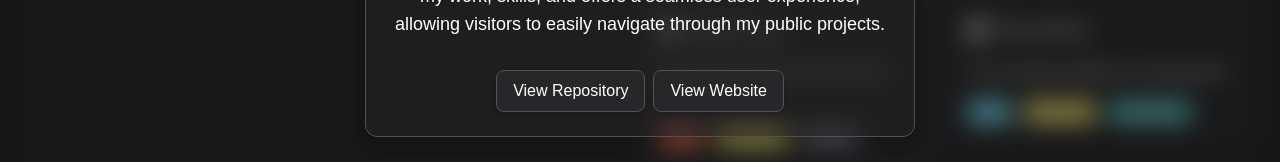
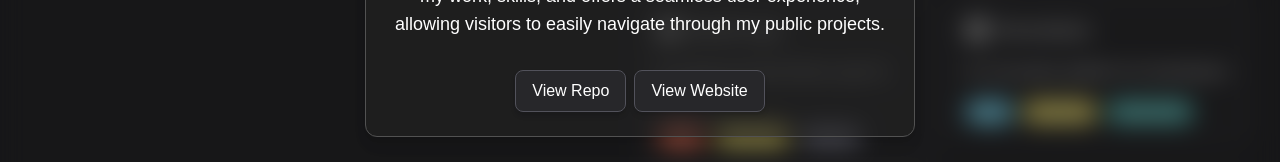
Before and after one commit to prodbyeagle/portfolio2, a React (Create React App) app: page / in a window 1280 px wide. Both pictures are taken after a click on the element 790 px from the left and 183 px from the top of the page. Shown: the part 461-623 px from the top of the page. Built offline with nearby package versions, Linux system fonts and the light colour scheme; grey boxes are pictures that could not be loaded; the HTML template or start-up script is replaced by a standard one.

Commit message:
Renamed Repo

```diff
--- a/src/components/ProjectCard.tsx
+++ b/src/components/ProjectCard.tsx
@@ -88,7 +88,7 @@ const ProjectCard: React.FC<ProjectProps> = ({ project }) => {
                      rel="noopener noreferrer"
                      className="bg-zinc-800 text-white px-4 py-2 rounded-lg shadow-md hover:bg-zinc-700 border border-zinc-600 transition-all duration-100"
                   >
-                     View Repository
+                     View Repo
                   </a>
                )}
                {project.homepageLink && (
```
